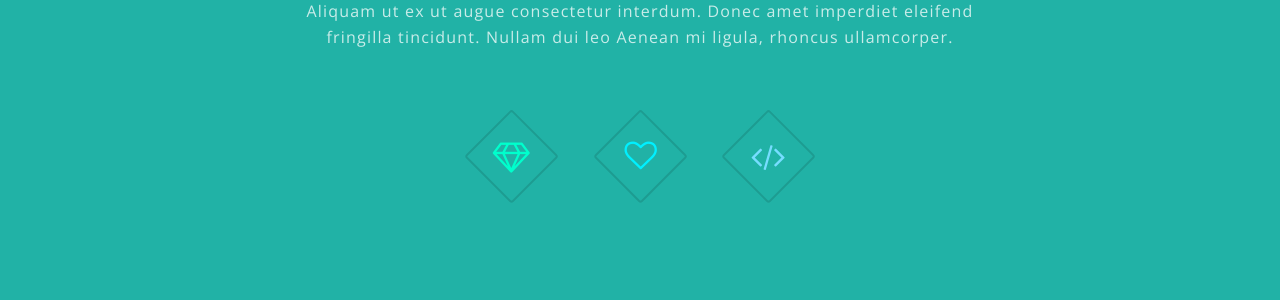
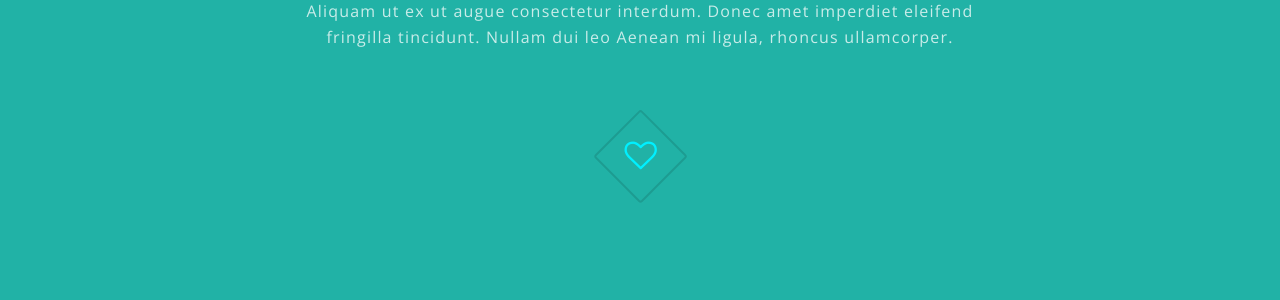
Before and after one commit to pkill/alexandsteph.com, a Jekyll site: the page built from index.html, in a window 1280 px wide and 900 px high, scrolled down 736 px. Shown: the part 346-646 px from the top of the window. Built offline with Jekyll 4.4.1, drawn with Linux system fonts in a browser that asks for light colours.

Commit message:
Only heart

```diff
--- a/index.html
+++ b/index.html
@@ -19,9 +19,8 @@ layout: landing
 								fringilla tincidunt. Nullam dui leo Aenean mi ligula, rhoncus ullamcorper.</p>
 							</header>
 							<ul class="icons major">
-								<li><span class="icon fa-diamond major style1"><span class="label">Lorem</span></span></li>
+
 								<li><span class="icon fa-heart-o major style2"><span class="label">Ipsum</span></span></li>
-								<li><span class="icon fa-code major style3"><span class="label">Dolor</span></span></li>
 							</ul>
 						</div>
 					</section>
```
